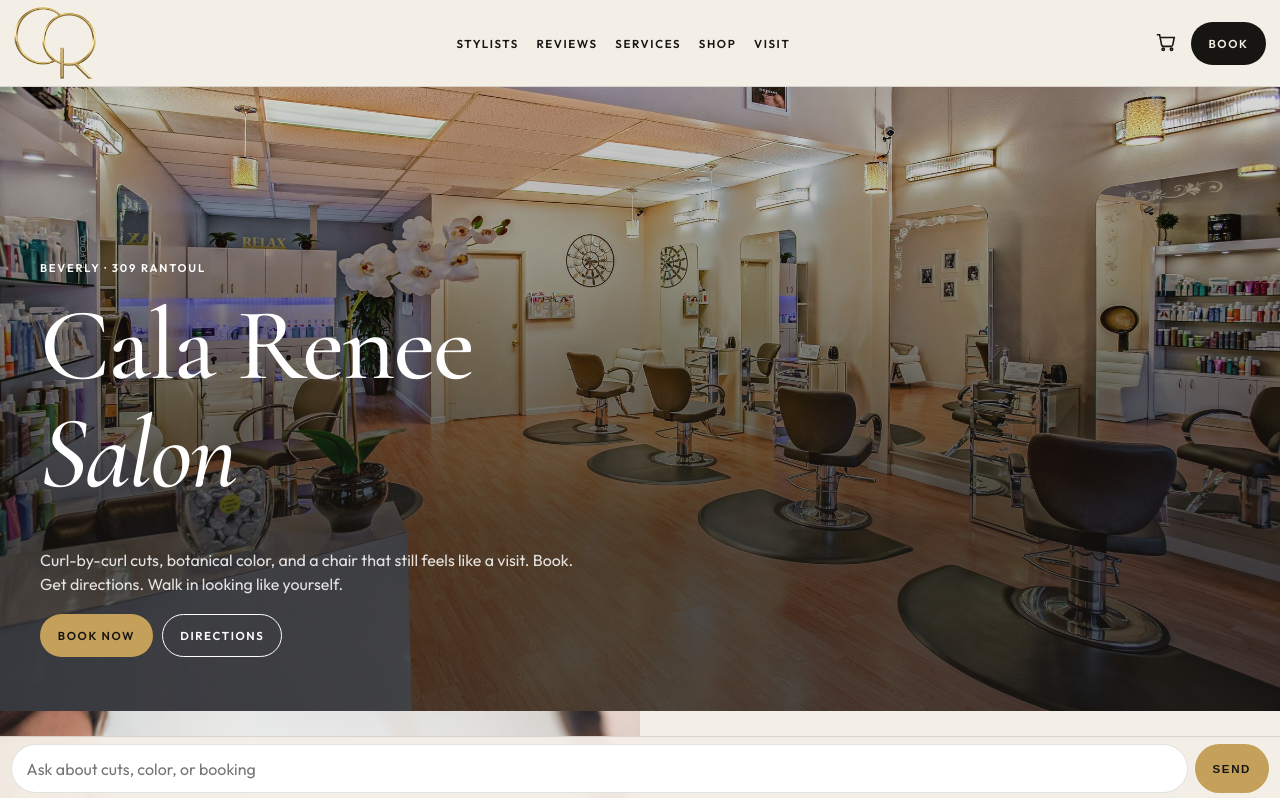
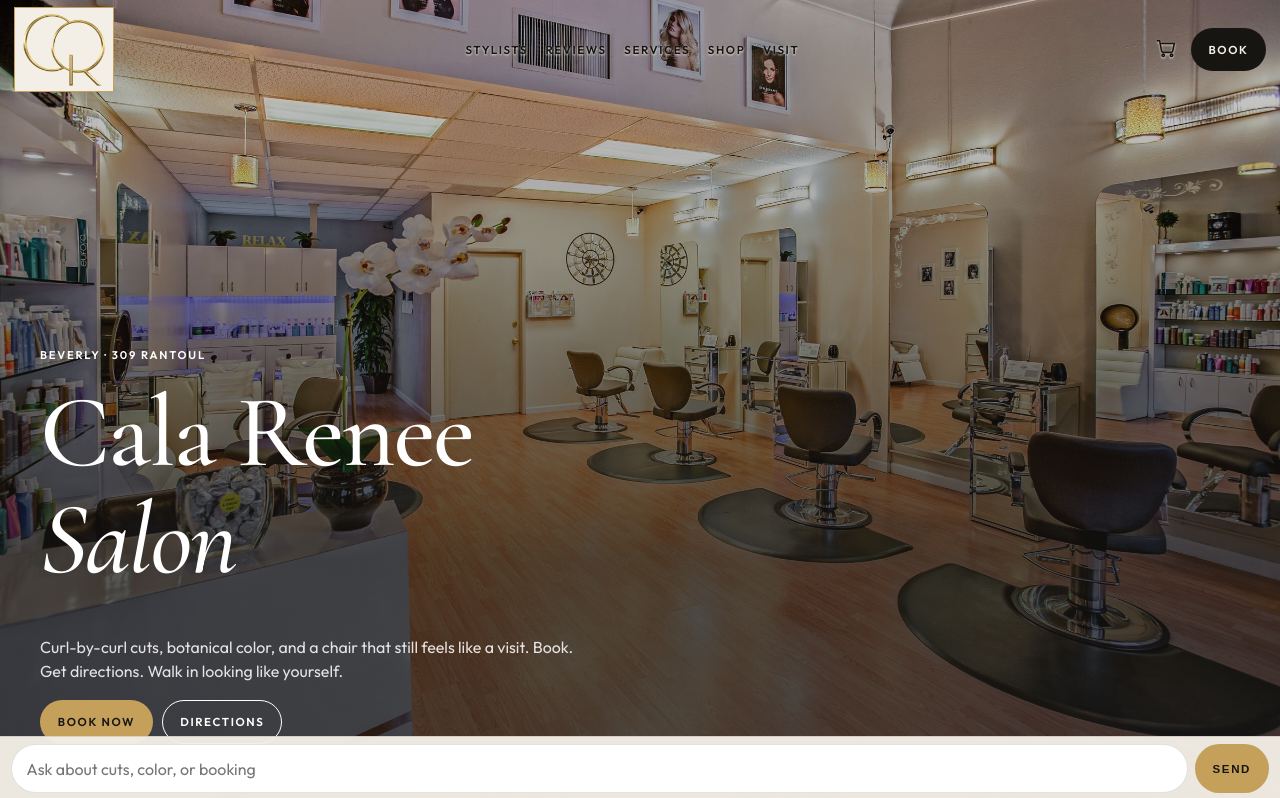
Before and after one commit to eliteweblabs/calareneesalon-static, a website: page public/index.html in a window 1280 px wide. Shown: the top 798 px of the page. Drawn offline with nearby package versions, Linux system fonts and the light colour scheme; no server answers.

Commit message:
Drop the header bar so the hero shows through, and keep a box on the logo.

```diff
--- a/public/index.html
+++ b/public/index.html
@@ -36,7 +36,7 @@
       href="https://fonts.googleapis.com/css2?family=Cormorant+Garamond:ital,wght@0,500;0,600;1,500&family=Outfit:wght@400;500;600&display=swap"
       rel="stylesheet"
     />
-    <link rel="stylesheet" href="site.css" />
+    <link rel="stylesheet" href="site.css?v=header3" />
   </head>
   <body>
     <a class="skip" href="#main">Skip to content</a>
--- a/public/site.css
+++ b/public/site.css
@@ -59,16 +59,21 @@
   justify-content: space-between;
   gap: 0.75rem;
   padding: 0.45rem 0.85rem;
-  background: rgba(244, 239, 230, 0.92);
-  backdrop-filter: blur(12px);
-  border-bottom: 1px solid var(--line);
+  background: transparent;
+}
+.brand {
+  display: grid;
+  place-items: center;
+  padding: 0.35rem 0.5rem;
+  background: var(--paper);
+  border: 1px solid var(--gold);
 }
 .brand img {
   height: 56px;
   width: auto;
 }
 .nav { display: none; gap: 1.1rem; font-size: 0.72rem; font-weight: 600; letter-spacing: 0.14em; text-transform: uppercase; }
-.nav a { text-decoration: none; }
+.nav a, .icon-btn { text-decoration: none; filter: drop-shadow(0 1px 1px rgba(244, 239, 230, 0.9)); }
 .top-actions { display: flex; align-items: center; gap: 0.55rem; }
 .icon-btn {
   position: relative;
@@ -113,7 +118,8 @@
 
 .hero {
   position: relative;
-  min-height: 78svh;
+  min-height: 100svh;
+  margin-top: -5.15rem;
   color: #fff;
   display: grid;
   align-items: end;
@@ -333,6 +339,7 @@
 @media (min-width: 800px) {
   .nav { display: flex; }
   .brand img { height: 72px; }
+  .hero { margin-top: -6.35rem; }
   .split, .split-flip, .visit-grid { grid-template-columns: 1fr 1fr; align-items: center; }
   .split-flip img { order: 2; }
   .split img { height: 28rem; }
```
